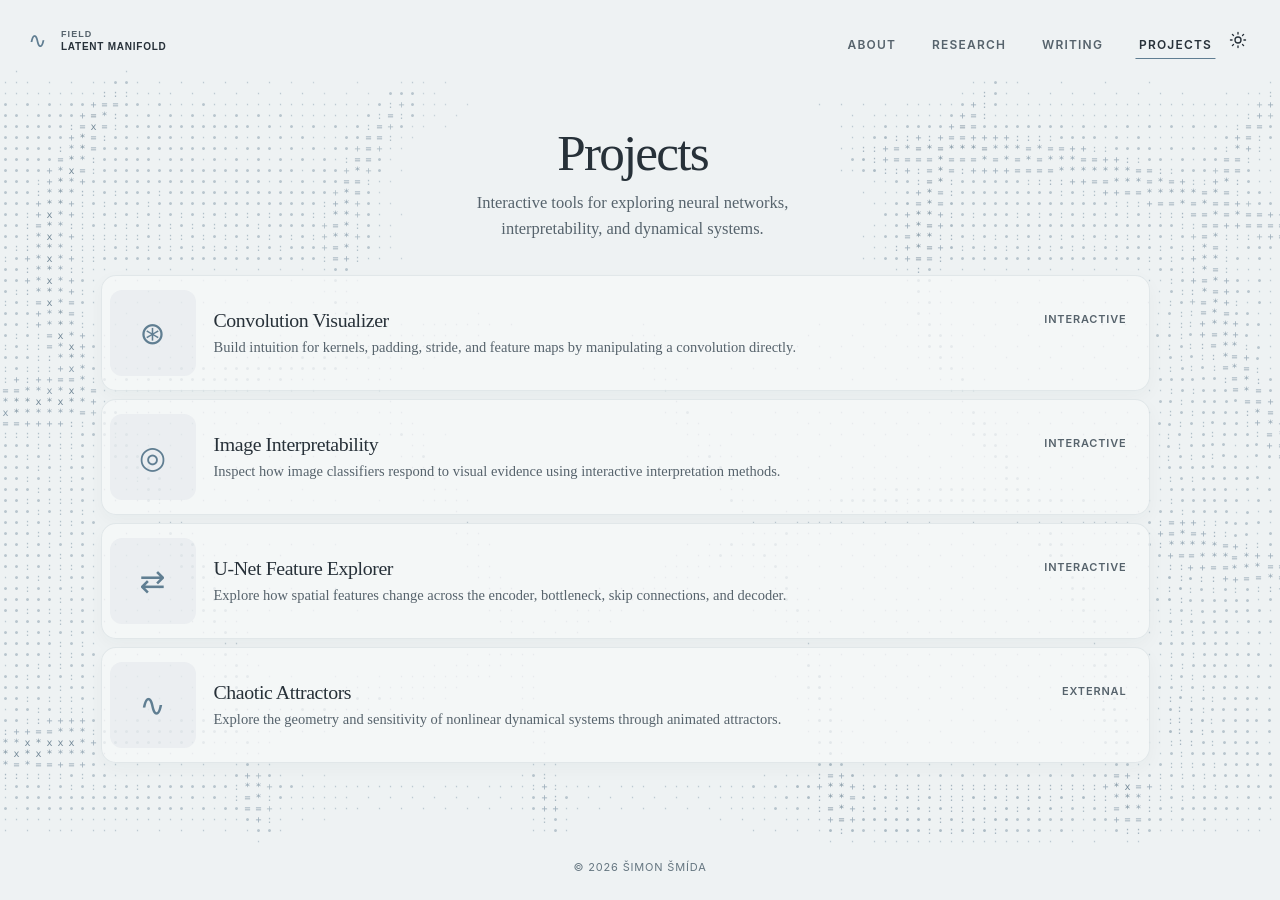
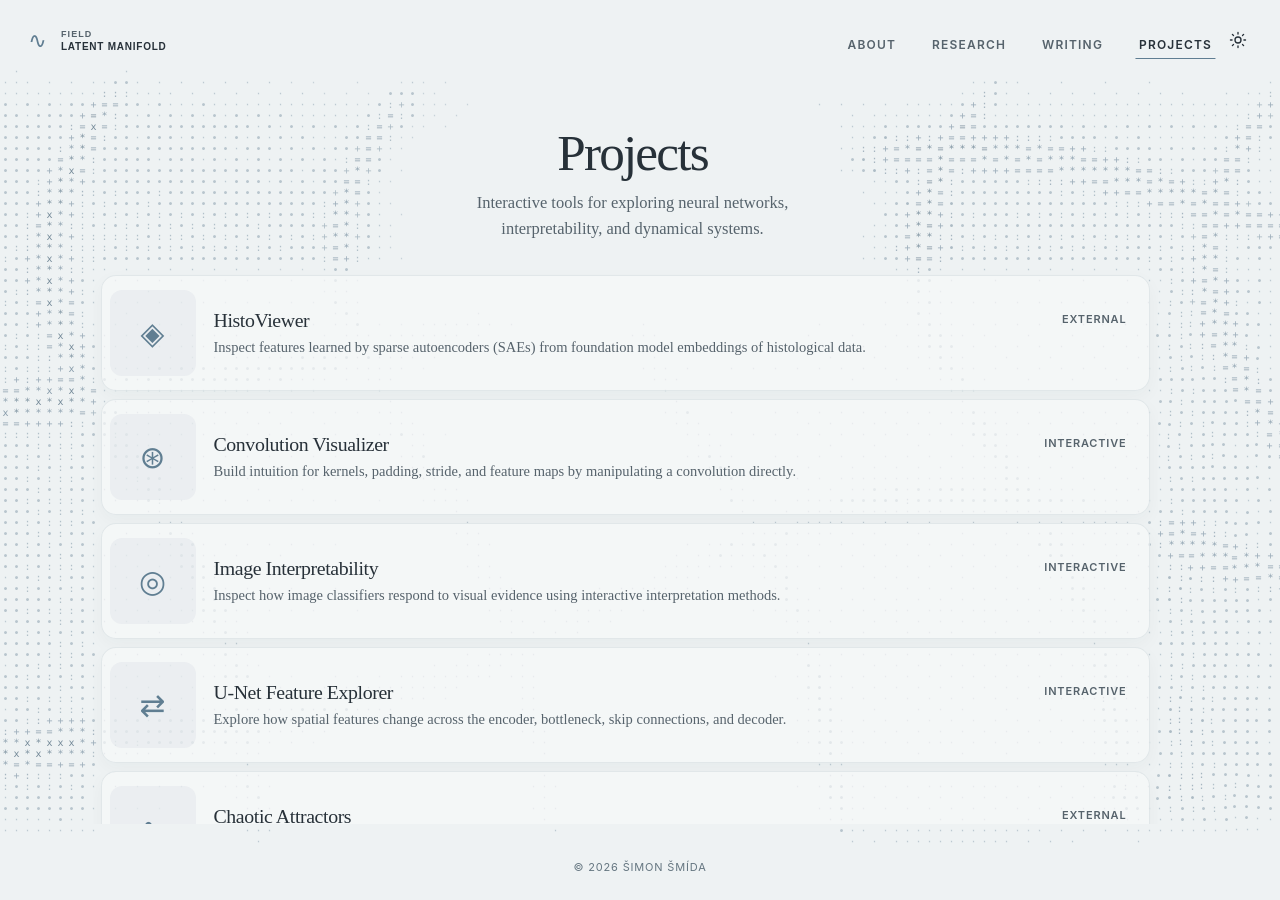
Before and after one commit to simonsmida/simonsmida.github.io, a Jekyll site: the page built from projects.html, in a window 1280 px wide. Built offline with Jekyll 4.4.1, drawn with Linux system fonts in a browser that asks for light colours.

Commit message:
Add HistoViewer to projects

```diff
--- a/projects.html
+++ b/projects.html
@@ -18,6 +18,17 @@ description: Interactive projects by Šimon Šmída about neural networks, inter
     <!-- Copy a content-card to add another project. -->
     <div class="content-list-region">
       <section class="card-grid" id="projects-list" aria-label="Selected projects">
+        <article class="content-card project-card">
+          <a class="card-media project-media" href="https://histoviewer.ksi.fit.cvut.cz/" aria-label="Open HistoViewer">
+            <span aria-hidden="true">◈</span>
+          </a>
+          <div class="card-body">
+            <div class="card-meta"><span>External</span></div>
+            <h2><a href="https://histoviewer.ksi.fit.cvut.cz/">HistoViewer</a></h2>
+            <p>Inspect features learned by sparse autoencoders (SAEs) from foundation model embeddings of histological data.</p>
+          </div>
+        </article>
+
         <article class="content-card project-card">
           <a class="card-media project-media" href="/convolution-demo/" aria-label="Open Convolution Visualizer">
             <span aria-hidden="true">⊛</span>
```
